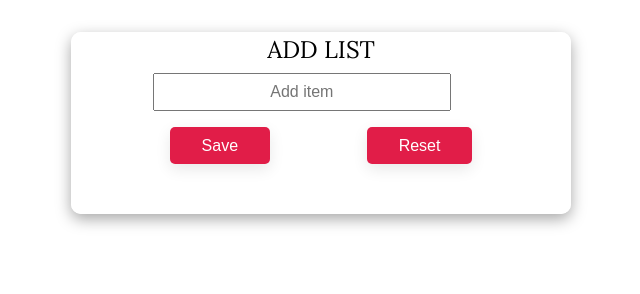
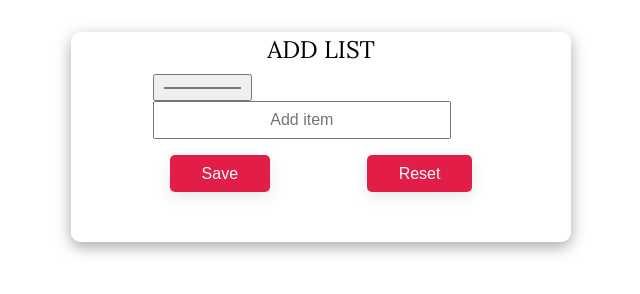
Before and after one commit to JJHannah/To-Do_List, a website built with Vite: page index.html in a window 1280 px wide. Shown: the whole page, without its empty margins (319-959 px from the left). Built offline with nearby package versions, Linux system fonts and the light colour scheme.

Commit message:
Add  specific  colors for the container background

```diff
--- a/css/style.css
+++ b/css/style.css
@@ -35,6 +35,9 @@ input {
   text-align: center;
   width: 60%;
 }
+input[type="color"] {
+  width: 20%;
+}
 
 button {
   margin-top: 1rem;
--- a/index.html
+++ b/index.html
@@ -23,7 +23,8 @@
   </head>
   <body>
     <div class="container">
-      <label>Add list</label>
+      <span><label>Add list</label></span>
+      <span><input class="colorInput" type="color" name="" id="" /></span>
       <input type="text" class="inputElement" placeholder="Add item" />
 
       <div class="button-wrapper">
--- a/src/utils/events.js
+++ b/src/utils/events.js
@@ -4,11 +4,12 @@ const eventsForm = () => {
   const btnReset = document.querySelector(".btnReset");
   const list = document.querySelector(".list");
   const container = document.querySelector(".container");
+  const colorInput = document.querySelector(".colorInput");
   let todoList = JSON.parse(localStorage.getItem("list")) || [];
 
   btnSave.addEventListener("click", saveItems);
   btnReset.addEventListener("click", reset);
-  container.addEventListener("click", changeBackGround);
+  container.addEventListener("change", changeBackGround);
 
   addItems();
 
@@ -50,9 +51,8 @@ const eventsForm = () => {
     list.textContent = " ";
   }
 
-  function changeBackGround() {
-    container.style.backGroundColor = "magenta";
+  function changeBackGround(e) {
+    container.style.background = e.target.value;
   }
-  changeBackGround();
 };
 export default eventsForm;
```
